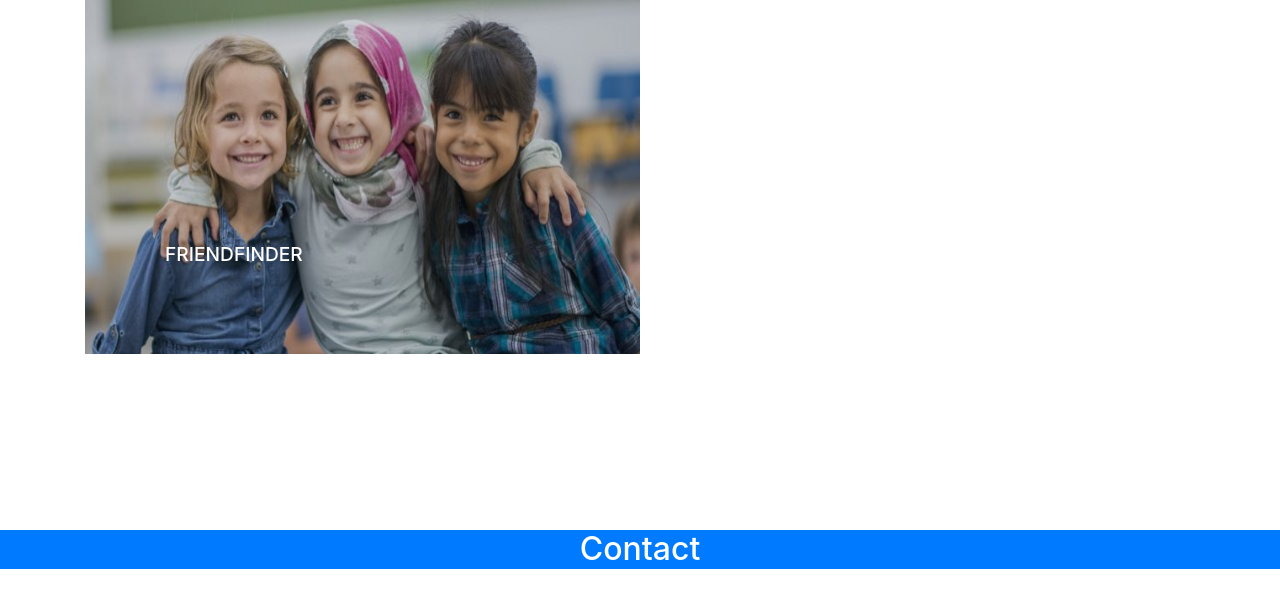
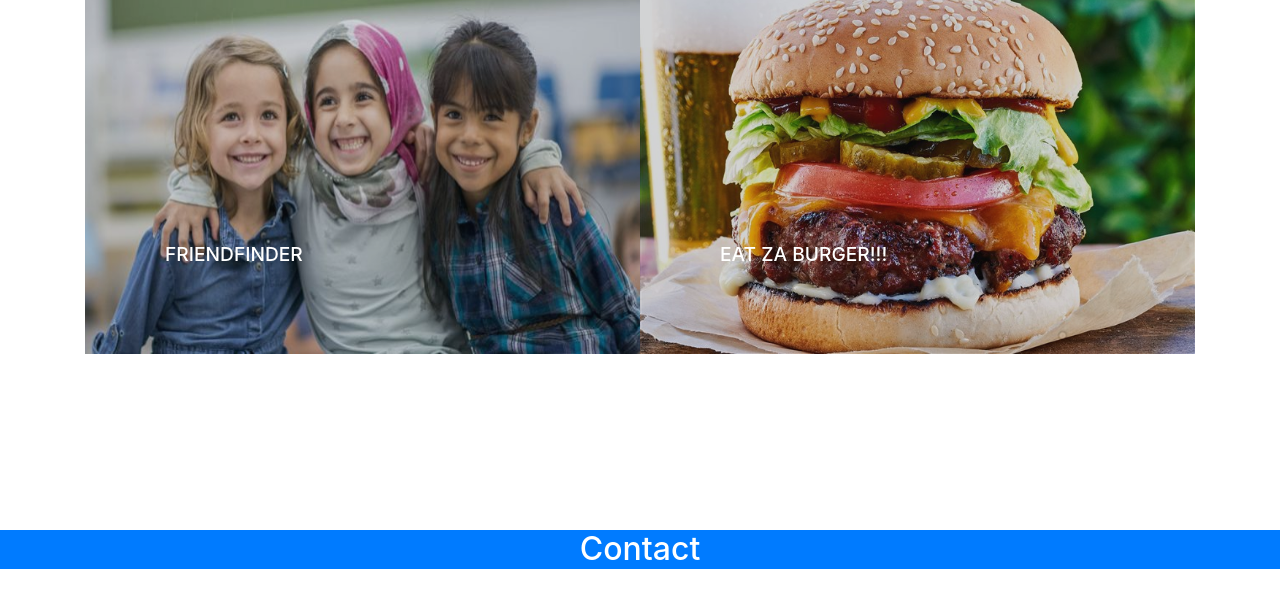
Before and after one commit to khavinlindo/Portfolio, a website with bundled scripts: page index.html in a window 1280 px wide. Shown: the part 2568-3171 px from the top of the page. Built offline with nearby package versions, Linux system fonts and the light colour scheme.

Commit message:
Added Eat-Za-Burger

```diff
--- a/index.html
+++ b/index.html
@@ -175,6 +175,17 @@
               <img class="img-fluid" src="img/friends.jpg" alt="" style="width:555px; height:370.25px">
             </a>
           </div>
+          <div class="col-lg-6">
+            <a class="portfolio-item" href="https://immense-taiga-89285.herokuapp.com/" target="_blank">
+              <span class="caption">
+                <span class="caption-content">
+                  <h2>Eat Za Burger!!!</h2>
+                  <!--<p class="mb-0"></p>-->
+                </span>
+              </span>
+              <img class="img-fluid" src="img/burger.jpg" alt="" style="width:555px; height:370.25px">
+            </a>
+          </div>
       </div>
     </div>
   </section>
```
Also changed, not shown: img/burger.jpg (added).
